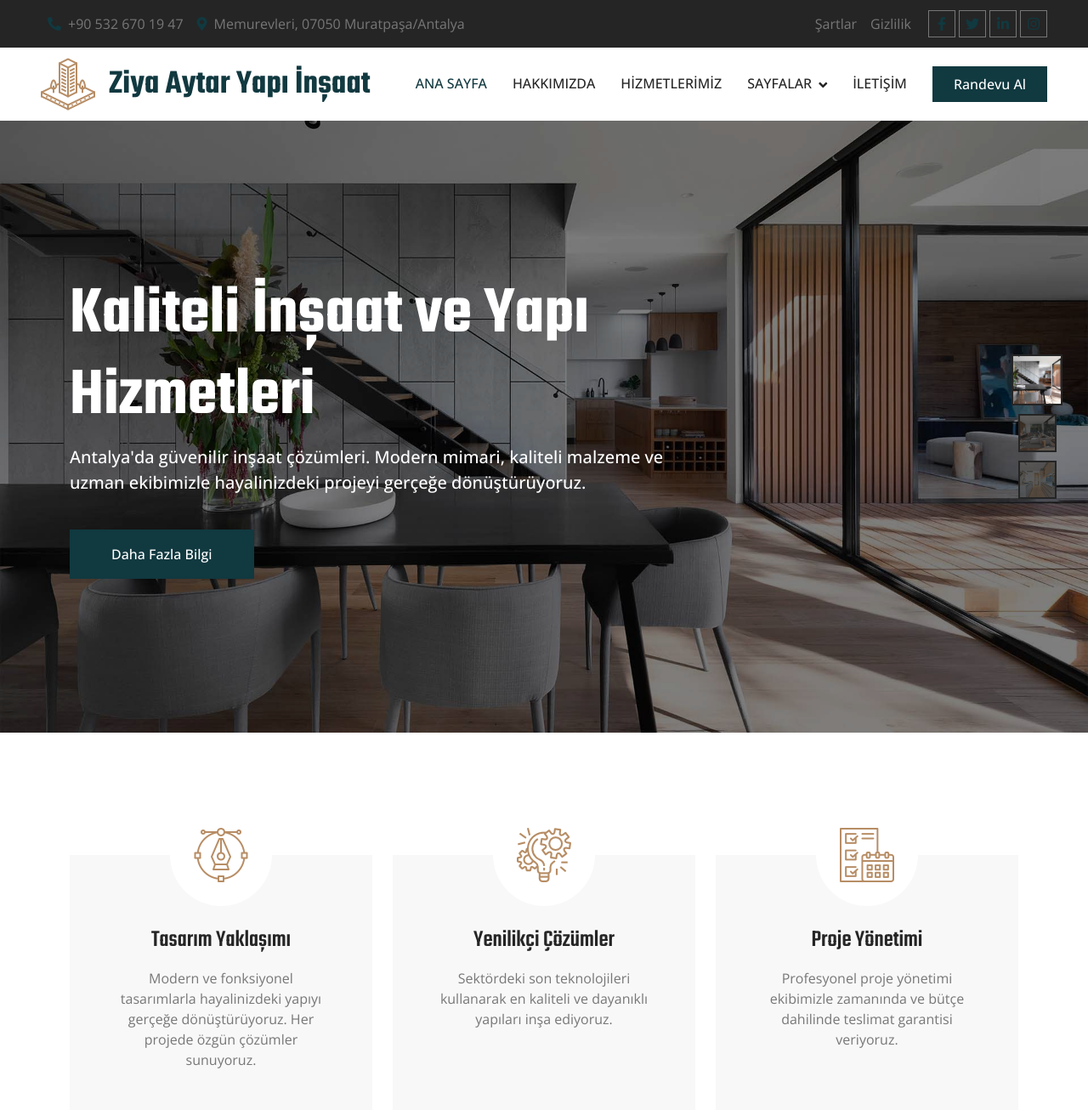
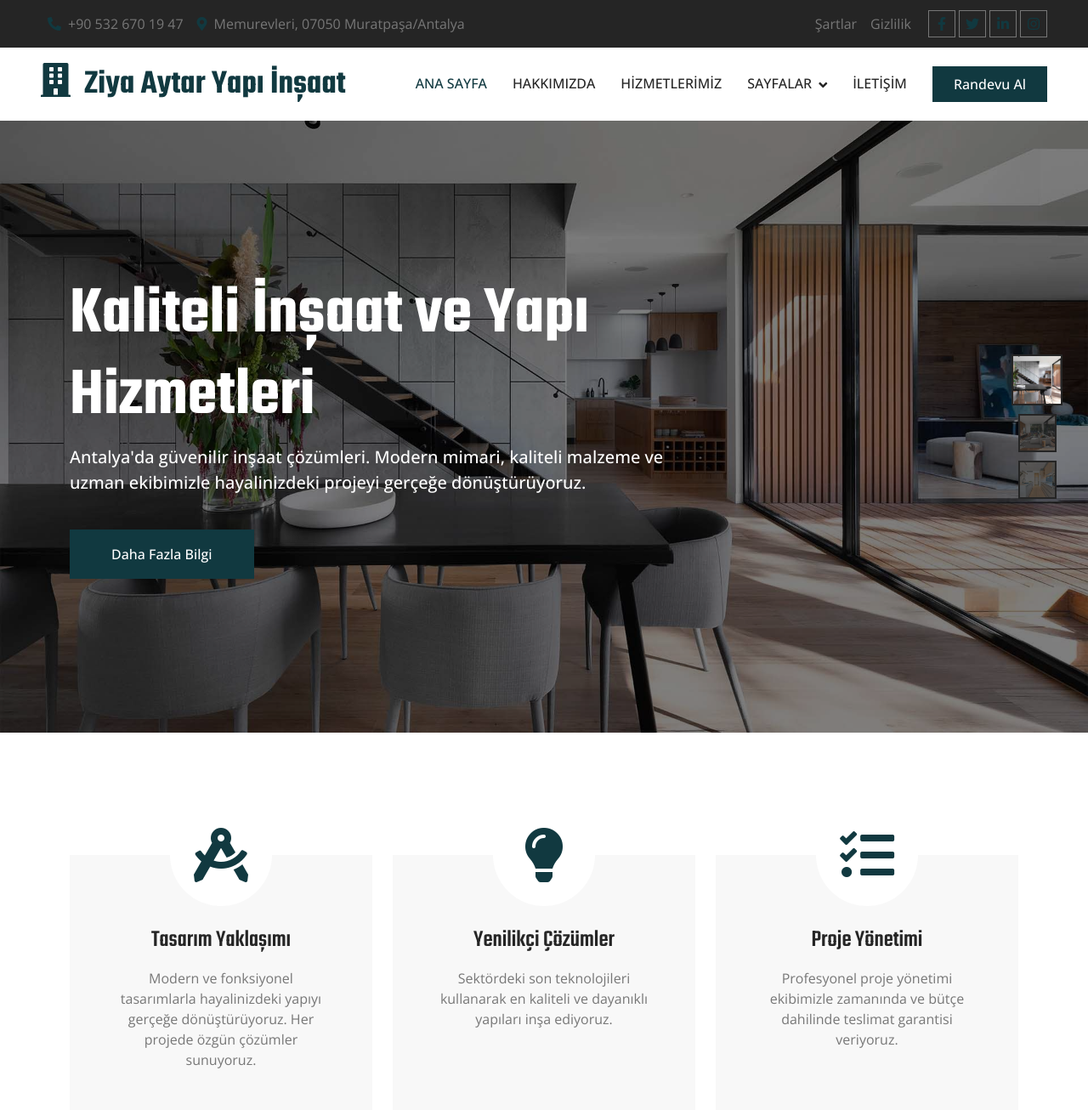
Before and after one commit to dogancmn/ziyaaytarinsaat, a PHP site: page / in a window 1280 px wide. Shown: the top 1306 px of the page at 85% size. Run offline with PHP 8.4, Linux system fonts and the light colour scheme; some libraries are stand-ins or nearby versions.

Commit message:
Replace PNG icons with Font Awesome icons throughout the site

```diff
--- a/css/style.css
+++ b/css/style.css
@@ -305,9 +305,10 @@ h6,
     background: var(--dark);
 }
 
-.fact-item .fact-icon i {
+.fact-item .fact-icon i,
+.fact-item .fact-icon img {
     color: var(--primary);
-    transition: .5;
+    transition: .5s;
 }
 
 .fact-item:hover .fact-icon i {
--- a/includes/header.php
+++ b/includes/header.php
@@ -36,7 +36,7 @@
     <!-- Spinner Start -->
     <div id="spinner" class="show bg-white position-fixed translate-middle w-100 vh-100 top-50 start-50 d-flex align-items-center justify-content-center">
         <div class="spinner-border position-relative text-primary" style="width: 6rem; height: 6rem;" role="status"></div>
-        <img class="position-absolute top-50 start-50 translate-middle" src="img/icons/icon-1.png" alt="Icon">
+        <i class="fas fa-building position-absolute top-50 start-50 translate-middle text-primary" style="font-size: 3rem;"></i>
     </div>
     <!-- Spinner End -->
 
@@ -70,7 +70,7 @@
     <!-- Navbar Start -->
     <nav class="navbar navbar-expand-lg bg-white navbar-light sticky-top py-lg-0 px-lg-5 wow fadeIn" data-wow-delay="0.1s">
         <a href="index.php" class="navbar-brand ms-4 ms-lg-0">
-            <h1 class="text-primary m-0"><img class="me-3" src="img/icons/icon-1.png" alt="Icon">Ziya Aytar Yapı İnşaat</h1>
+            <h1 class="text-primary m-0"><i class="fas fa-building me-3"></i>Ziya Aytar Yapı İnşaat</h1>
         </a>
         <button type="button" class="navbar-toggler me-4" data-bs-toggle="collapse" data-bs-target="#navbarCollapse">
             <span class="navbar-toggler-icon"></span>
--- a/index.php
+++ b/index.php
@@ -61,7 +61,7 @@ include "includes/header.php";
                 <div class="col-lg-4 col-md-6 wow fadeInUp" data-wow-delay="0.1s">
                     <div class="fact-item text-center bg-light h-100 p-5 pt-0">
                         <div class="fact-icon">
-                            <img src="img/icons/icon-2.png" alt="Icon">
+                            <i class="fas fa-drafting-compass text-primary" style="font-size: 4rem;"></i>
                         </div>
                         <h3 class="mb-3">Tasarım Yaklaşımı</h3>
                         <p class="mb-0">Modern ve fonksiyonel tasarımlarla hayalinizdeki yapıyı gerçeğe dönüştürüyoruz. Her projede özgün çözümler sunuyoruz.</p>
@@ -70,7 +70,7 @@ include "includes/header.php";
                 <div class="col-lg-4 col-md-6 wow fadeInUp" data-wow-delay="0.3s">
                     <div class="fact-item text-center bg-light h-100 p-5 pt-0">
                         <div class="fact-icon">
-                            <img src="img/icons/icon-3.png" alt="Icon">
+                            <i class="fas fa-lightbulb text-primary" style="font-size: 4rem;"></i>
                         </div>
                         <h3 class="mb-3">Yenilikçi Çözümler</h3>
                         <p class="mb-0">Sektördeki son teknolojileri kullanarak en kaliteli ve dayanıklı yapıları inşa ediyoruz.</p>
@@ -79,7 +79,7 @@ include "includes/header.php";
                 <div class="col-lg-4 col-md-6 wow fadeInUp" data-wow-delay="0.5s">
                     <div class="fact-item text-center bg-light h-100 p-5 pt-0">
                         <div class="fact-icon">
-                            <img src="img/icons/icon-4.png" alt="Icon">
+                            <i class="fas fa-tasks text-primary" style="font-size: 4rem;"></i>
                         </div>
                         <h3 class="mb-3">Proje Yönetimi</h3>
                         <p class="mb-0">Profesyonel proje yönetimi ekibimizle zamanında ve bütçe dahilinde teslimat garantisi veriyoruz.</p>
@@ -136,7 +136,7 @@ include "includes/header.php";
                     <div class="service-item d-flex position-relative text-center h-100">
                         <img class="bg-img" src="img/service-1.jpg" alt="">
                         <div class="service-text p-5">
-                            <img class="mb-4" src="img/icons/icon-5.png" alt="Icon">
+                            <i class="fas fa-drafting-compass text-primary mb-4" style="font-size: 4rem;"></i>
                             <h3 class="mb-3">Mimari Tasarım</h3>
                             <p class="mb-4">Modern ve fonksiyonel mimari tasarımlarla hayalinizdeki yapıyı planlıyoruz.</p>
                             <a class="btn" href="service.php"><i class="fa fa-plus text-primary me-3"></i>Detaylar</a>
@@ -147,7 +147,7 @@ include "includes/header.php";
                     <div class="service-item d-flex position-relative text-center h-100">
                         <img class="bg-img" src="img/service-2.jpg" alt="">
                         <div class="service-text p-5">
-                            <img class="mb-4" src="img/icons/icon-6.png" alt="Icon">
+                            <i class="fas fa-cube text-primary mb-4" style="font-size: 4rem;"></i>
                             <h3 class="mb-3">3D Görselleştirme</h3>
                             <p class="mb-4">Projelerinizi 3D olarak görselleştirerek hayalinizdeki sonucu önceden görebilirsiniz.</p>
                             <a class="btn" href="service.php"><i class="fa fa-plus text-primary me-3"></i>Detaylar</a>
@@ -158,7 +158,7 @@ include "includes/header.php";
                     <div class="service-item d-flex position-relative text-center h-100">
                         <img class="bg-img" src="img/service-3.jpg" alt="">
                         <div class="service-text p-5">
-                            <img class="mb-4" src="img/icons/icon-7.png" alt="Icon">
+                            <i class="fas fa-home text-primary mb-4" style="font-size: 4rem;"></i>
                             <h3 class="mb-3">Konut Planlama</h3>
                             <p class="mb-4">Villa, daire ve konut projeleriniz için detaylı planlama ve tasarım hizmeti.</p>
                             <a class="btn" href="service.php"><i class="fa fa-plus text-primary me-3"></i>Detaylar</a>
@@ -169,7 +169,7 @@ include "includes/header.php";
                     <div class="service-item d-flex position-relative text-center h-100">
                         <img class="bg-img" src="img/service-4.jpg" alt="">
                         <div class="service-text p-5">
-                            <img class="mb-4" src="img/icons/icon-8.png" alt="Icon">
+                            <i class="fas fa-couch text-primary mb-4" style="font-size: 4rem;"></i>
                             <h3 class="mb-3">İç Mimari</h3>
                             <p class="mb-4">Modern ve şık iç mekan tasarımlarıyla yaşam alanlarınızı güzelleştiriyoruz.</p>
                             <a class="btn" href="service.php"><i class="fa fa-plus text-primary me-3"></i>Detaylar</a>
@@ -180,7 +180,7 @@ include "includes/header.php";
                     <div class="service-item d-flex position-relative text-center h-100">
                         <img class="bg-img" src="img/service-5.jpg" alt="">
                         <div class="service-text p-5">
-                            <img class="mb-4" src="img/icons/icon-9.png" alt="Icon">
+                            <i class="fas fa-tools text-primary mb-4" style="font-size: 4rem;"></i>
                             <h3 class="mb-3">Tadilat</h3>
                             <p class="mb-4">Eski yapılarınızı modern standartlara uygun şekilde yeniliyoruz.</p>
                             <a class="btn" href="service.php"><i class="fa fa-plus text-primary me-3"></i>Detaylar</a>
@@ -191,7 +191,7 @@ include "includes/header.php";
                     <div class="service-item d-flex position-relative text-center h-100">
                         <img class="bg-img" src="img/service-6.jpg" alt="">
                         <div class="service-text p-5">
-                            <img class="mb-4" src="img/icons/icon-10.png" alt="Icon">
+                            <i class="fas fa-hard-hat text-primary mb-4" style="font-size: 4rem;"></i>
                             <h3 class="mb-3">İnşaat</h3>
                             <p class="mb-4">Kaliteli malzeme ve uzman ekibimizle güvenilir inşaat hizmetleri sunuyoruz.</p>
                             <a class="btn" href="service.php"><i class="fa fa-plus text-primary me-3"></i>Detaylar</a>
@@ -215,7 +215,7 @@ include "includes/header.php";
                     <div class="row g-4">
                         <div class="col-12">
                             <div class="d-flex align-items-start">
-                                <img class="flex-shrink-0" src="img/icons/icon-2.png" alt="Icon">
+                                <i class="fas fa-drafting-compass text-primary flex-shrink-0" style="font-size: 3rem; width: 60px;"></i>
                                 <div class="ms-4">
                                     <h3>Tasarım Yaklaşımı</h3>
                                     <p class="mb-0">Modern ve fonksiyonel tasarımlarla her projede özgün çözümler sunuyoruz.</p>
@@ -224,7 +224,7 @@ include "includes/header.php";
                         </div>
                         <div class="col-12">
                             <div class="d-flex align-items-start">
-                                <img class="flex-shrink-0" src="img/icons/icon-3.png" alt="Icon">
+                                <i class="fas fa-lightbulb text-primary flex-shrink-0" style="font-size: 3rem; width: 60px;"></i>
                                 <div class="ms-4">
                                     <h3>Yenilikçi Çözümler</h3>
                                     <p class="mb-0">Sektördeki son teknolojileri kullanarak en kaliteli ve dayanıklı yapıları inşa ediyoruz.</p>
@@ -233,7 +233,7 @@ include "includes/header.php";
                         </div>
                         <div class="col-12">
                             <div class="d-flex align-items-start">
-                                <img class="flex-shrink-0" src="img/icons/icon-4.png" alt="Icon">
+                                <i class="fas fa-tasks text-primary flex-shrink-0" style="font-size: 3rem; width: 60px;"></i>
                                 <div class="ms-4">
                                     <h3>Proje Yönetimi</h3>
                                     <p class="mb-0">Profesyonel proje yönetimi ekibimizle zamanında ve bütçe dahilinde teslimat garantisi veriyoruz.</p>
```
